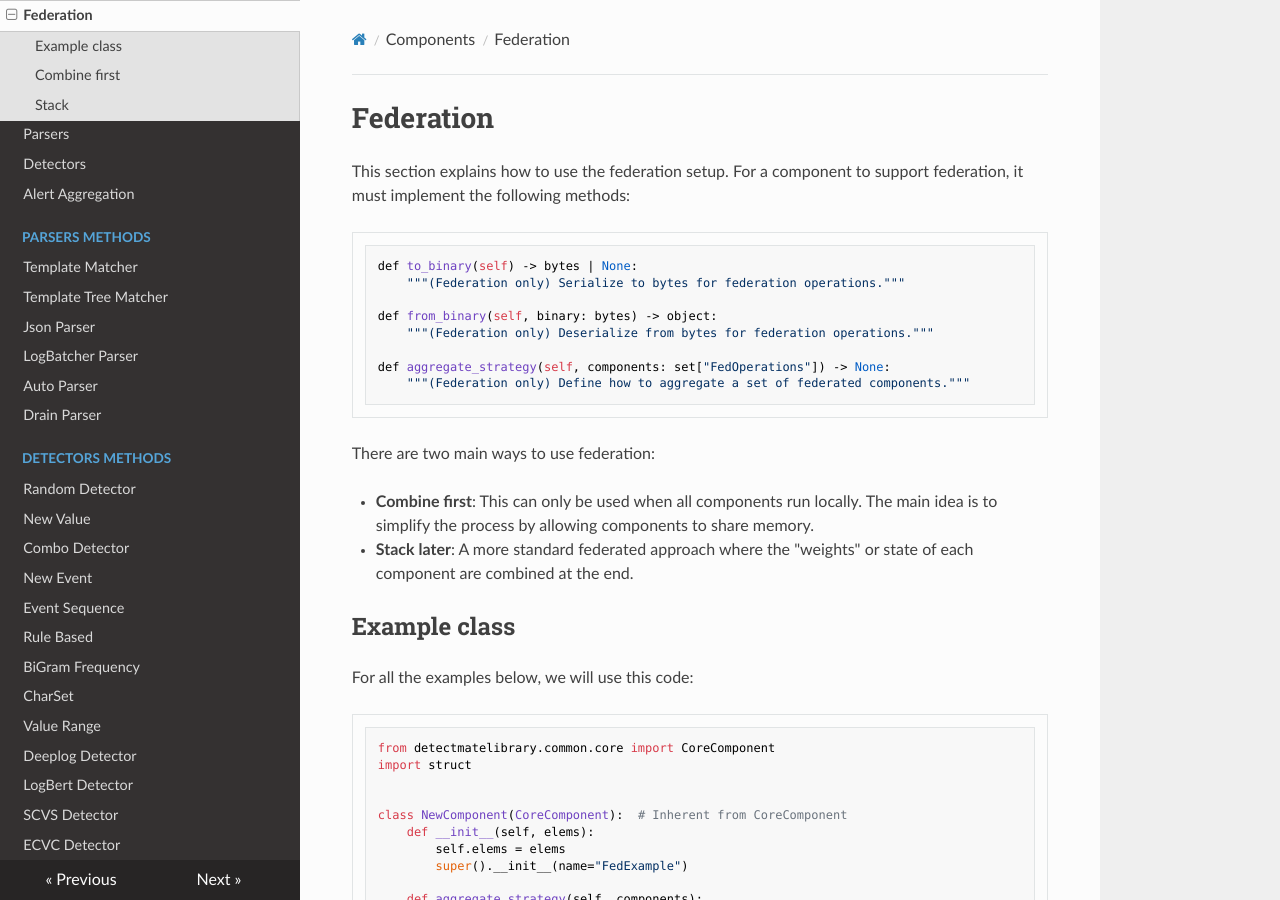
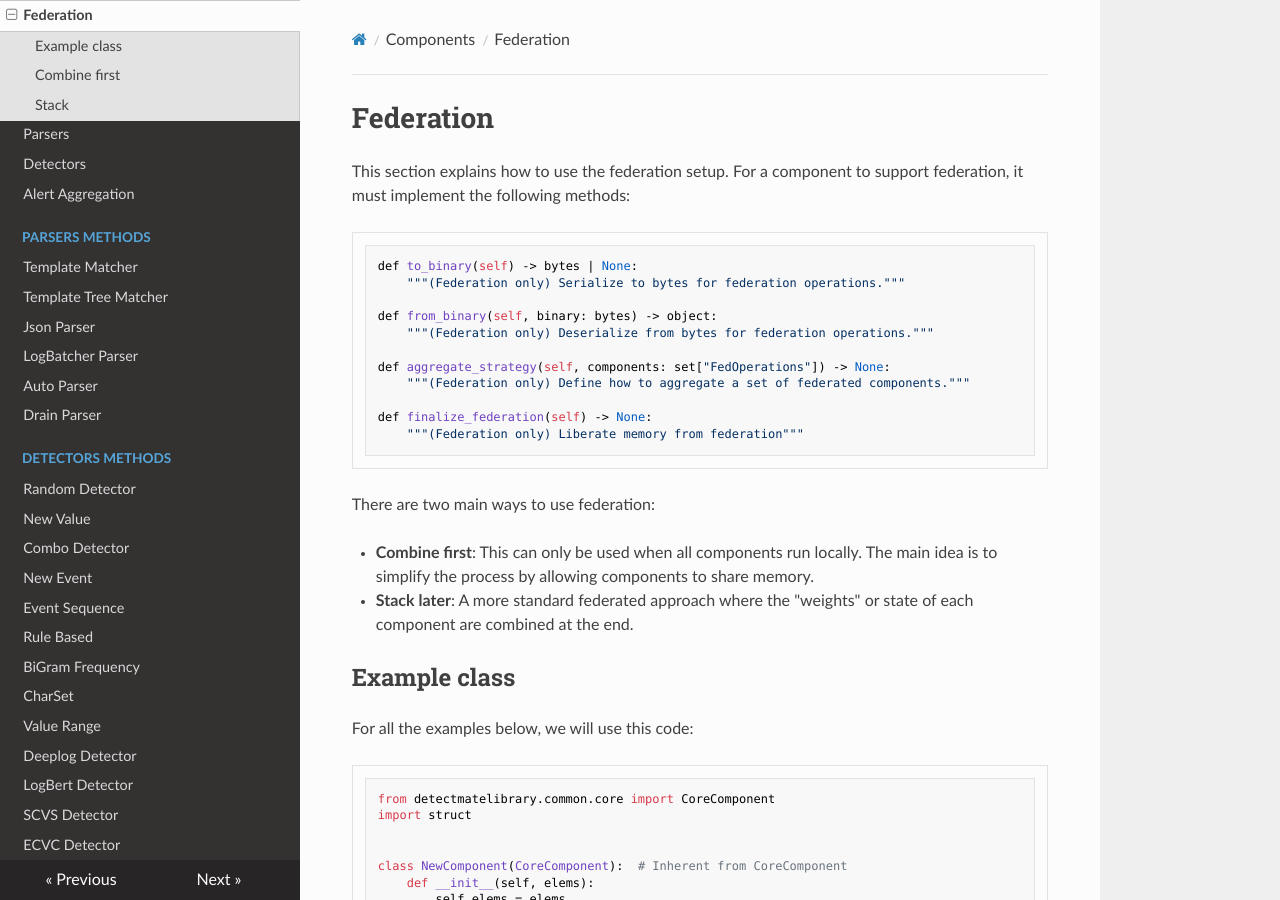
Before and after one commit to ait-detectmate/DetectMateLibrary, an MkDocs documentation site: the page built from docs/federation.md, in a window 1280 px wide and 900 px high. Built offline with MkDocs 1.6.1, drawn with Linux system fonts in a browser that asks for light colours; nearby versions of some CDN libraries.

Commit message:
update doc

````diff
--- a/docs/federation.md
+++ b/docs/federation.md
@@ -11,6 +11,9 @@ def from_binary(self, binary: bytes) -> object:
 
 def aggregate_strategy(self, components: set["FedOperations"]) -> None:
     """(Federation only) Define how to aggregate a set of federated components."""
+
+def finalize_federation(self) -> None:
+    """(Federation only) Liberate memory from federation"""
 ```
 
 There are two main ways to use federation:
````
